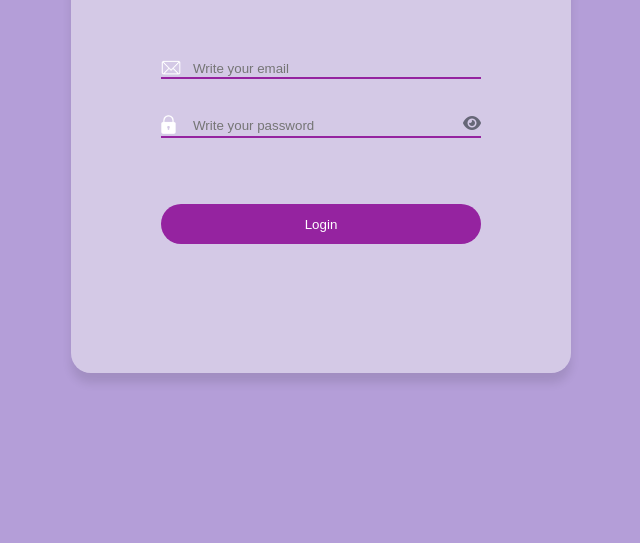
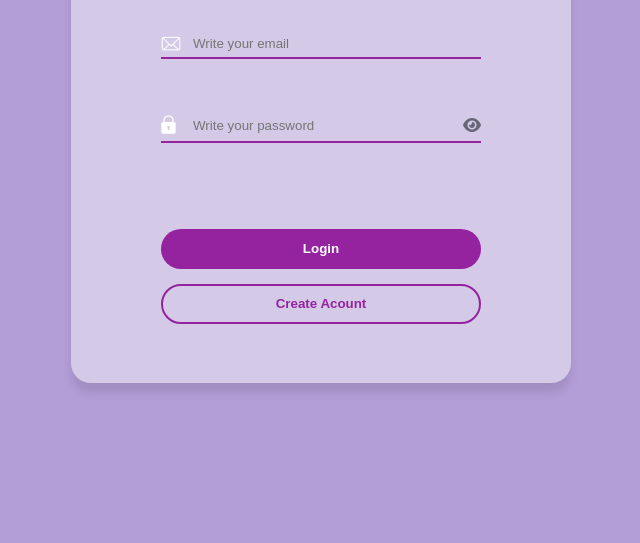
Before and after one commit to lynconpoliveira/sala-inteligente, a plain HTML site: page Login-Page/index.html in a window 1280 px wide. Shown: the part 257-800 px from the top of the page, without its empty margins (319-959 px from the left). Drawn offline with Linux system fonts and the light colour scheme.

Commit message:
Adicionando Botão de cadastro

```diff
--- a/Login-Page/index.html
+++ b/Login-Page/index.html
@@ -36,7 +36,10 @@
 
             <br><br>
 
-            <button type="submit" class="login-button">Login</button>
+            <div class = "form-button-login">
+                <button type="submit" class="login-button">Login</button>
+                <button class="create-acount-button">Create Acount</button>
+            </div>
         </form>
     </div>
 </body>
--- a/Login-Page/style.css
+++ b/Login-Page/style.css
@@ -8,48 +8,50 @@ body {
 }
 
 .login-container {
-
   width: 500px;
-    height: 460px;
+  min-height: 480px;
   background-color: rgba(245, 245, 245, 0.5);
   border-radius: 20px;
   box-shadow: 0px 10px 10px rgba(0, 0, 0, 0.1);
   box-sizing: border-box;
-    padding: 40px;
-
+  padding: 45px 40px 40px 40px;
   display: flex;
   justify-content: center;
-    align-items: center;
+  align-items: flex-start;
 }
 
 .login-form {
   display: flex;
   flex-direction: column;
   align-items: center;
-    transform: translateY(-60px);
+  width: 100%;
 }
 
 .title {
   color: rgb(148, 37, 158);
   text-align: center;
-    margin-bottom: 80px;
+  margin-top: 0;
+  margin-bottom: 50px;
 }
 
 .write-login-container {
   display: flex;
   flex-direction: row;
+  align-items: center;
   width: 320px;
   border-bottom: 2px solid rgb(149, 35, 160);
+  margin-bottom: 20px;
+  padding-bottom: 5px;
 }
 
-.email-icon{
+.email-icon {
   width: 20px;
-    height: 100%;
+  height: auto;
 }
 
-.password-icon{
+.password-icon {
   width: 15px;
-    height: 100%;
+  height: auto;
   margin-bottom: 2px;
   margin-right: 5px;
 }
@@ -67,17 +69,33 @@ body {
   background: transparent;
   width: 100%;
   margin-left: 10px;
-    gap: 15px;
   text-align: left;
 }
 
+.form-button-login {
+  width: 320px;
+  margin-top: 30px;
+  display: flex;
+  flex-direction: column;
+  gap: 15px;
+}
+
 .login-button {
-    width: 320px;
   height: 40px;
   background-color: rgb(149, 35, 160);
   color: white;
   border: none;
   border-radius: 20px;
   cursor: pointer;
-    margin-top: 30px;
+  font-weight: bold;
 }
+
+.create-acount-button {
+  height: 40px;
+  background-color: transparent;
+  color: rgb(149, 35, 160);
+  border: 2px solid rgb(149, 35, 160);
+  border-radius: 20px;
+  cursor: pointer;
+  font-weight: bold;
+}
```
Lines whose indentation alone changed are shown as unchanged.
